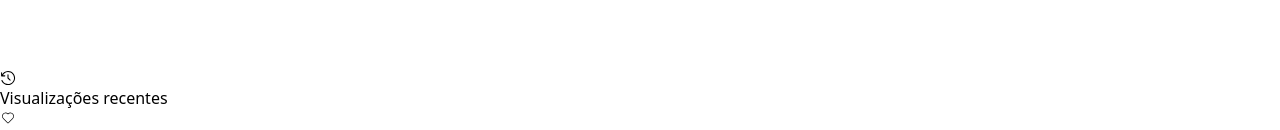
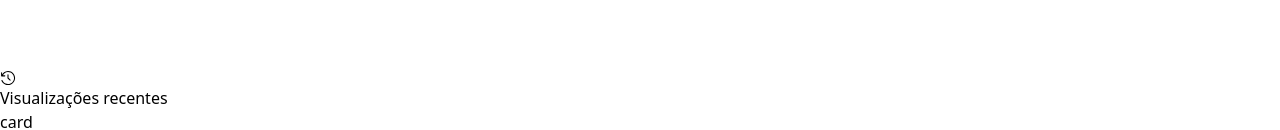
Before and after one commit to cesar7722a/trivago, a React (Vite) app: page / in a window 1280 px wide. Shown: the part 650-780 px from the top of the page. Built offline with nearby package versions, Linux system fonts and the light colour scheme.

Commit message:
adicionei o group-hover

```diff
--- a/src/App.jsx
+++ b/src/App.jsx
@@ -34,23 +34,18 @@ function App() {
             <img className="w-28 h-full" src={logoTrivago} alt="Logo trivago" title="Logo trivago" />
           </h1>
           <ul className="flex">
+
             <LiMenu>
-              <RxCounterClockwiseClock className="size-5" />
-              Visualizações recentes
+              <di className="flex items-center justify-start gap-1.5">
+                <RxCounterClockwiseClock className="size-5" />
+                Visualizações recentes
+              </di>
+              <div className="flex-none absolute mt-80 w-72 h-60 bg-[#FFF] rounded-md shadow-2xl
+                hidden group-hover:block">
+                <span className="flex-none">card</span>
+              </div>
             </LiMenu>
-            {/* <li
-              className="flex flex-col justify-center  cursor-pointer
-              text-sm text-[#0A1121] py-5 px-5 hover:bg-[#F3F4F5]
-              ">
-              <di className="flex items-center justify-start gap-1.5">
 
-              </di>
-
-            </li> */}
-            {/* <div className="flex-none absolute mt-80 w-72 h-60 bg-[#FFF] rounded-md shadow-2xl
-              invisible hover:visible">
-                <span className="flex-none">card</span>
-              </div> */}
             <LiMenu>
               <CiHeart className="size-7" />
               Favoritos
--- a/src/componentes/li-menu.jsx
+++ b/src/componentes/li-menu.jsx
@@ -2,7 +2,7 @@
 
 export function LiMenu(props) {
   return (
-    <li {...props} className="flex items-center gap-1.5 text-sm text-[#0A1121] py-5 px-5 hover:bg-[#F3F4F5] cursor-pointer">
+    <li {...props} className=" group flex items-center gap-1.5 text-sm text-[#0A1121] py-5 px-5 hover:bg-[#F3F4F5] cursor-pointer">
       {props.children}
     </li>
   )
```
